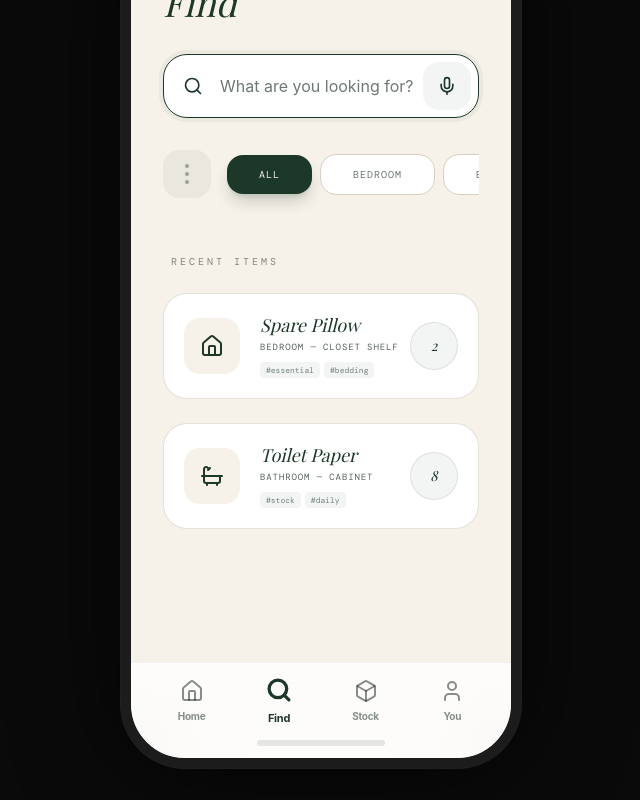
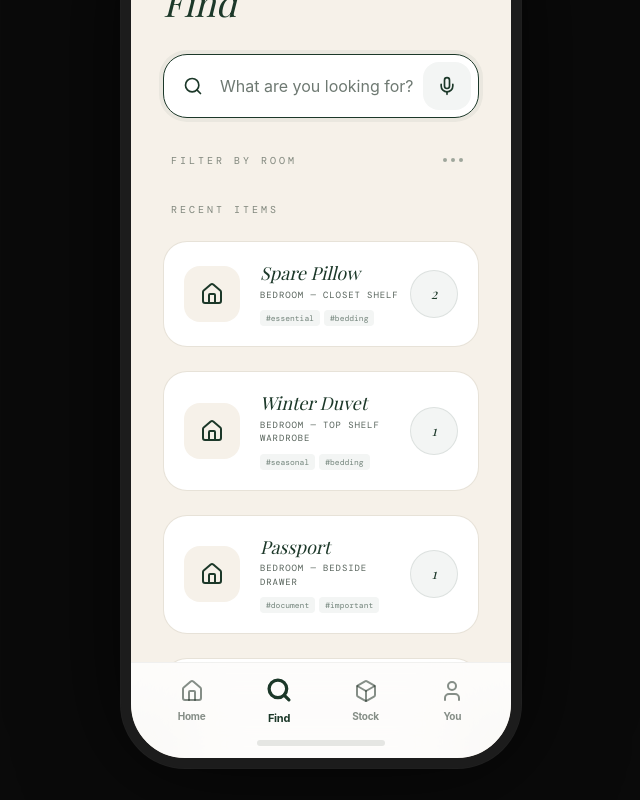
Before and after one commit to Ssamdeman/life-inventory-part2-class, a Next.js app: page /phase6 in a window 1280 px wide. Both pictures are taken after a click on the button "Find". Shown: the part 124-924 px from the top of the page, without its empty margins (319-959 px from the left). Built offline with nearby package versions, Linux system fonts and the light colour scheme; a web font is replaced by a local one.

Commit message:
add second phase of improvements

```diff
--- a/app/phase6/page.tsx
+++ b/app/phase6/page.tsx
@@ -4,26 +4,39 @@ import React, { useState, useEffect } from 'react';
 import { Home, Search, Box, User, Battery, Wifi, Signal, Mic, Plus, Minus, ChevronRight, Laptop, Bath, UtensilsCrossed, ArrowLeft, Camera, Upload, LogOut, Armchair, Monitor, Wrench } from 'lucide-react';
 
 const INITIAL_INVENTORY = [
-  {
-    id: 1,
-    name: 'Spare Pillow',
-    room: 'bedroom',
-    spot: 'closet shelf',
-    qty: 2,
-    labels: ['essential', 'bedding'],
-    createdAt: '2026-04-01T10:00:00Z',
-    updatedAt: '2026-04-01T10:00:00Z'
-  },
-  {
-    id: 2,
-    name: 'Toilet Paper',
-    room: 'bathroom',
-    spot: 'cabinet',
-    qty: 8,
-    labels: ['stock', 'daily'],
-    createdAt: '2026-04-10T14:30:00Z',
-    updatedAt: '2026-04-15T09:41:00Z'
-  }
+  // Bedroom
+  { id: 1,  name: 'Spare Pillow',        room: 'bedroom',     spot: 'closet shelf',      qty: 2,  labels: ['essential', 'bedding'],          createdAt: '2026-03-01T09:00:00Z', updatedAt: '2026-04-01T10:00:00Z' },
+  { id: 2,  name: 'Winter Duvet',        room: 'bedroom',     spot: 'top shelf wardrobe', qty: 1,  labels: ['seasonal', 'bedding'],           createdAt: '2026-01-15T11:00:00Z', updatedAt: '2026-03-20T08:00:00Z' },
+  { id: 3,  name: 'Passport',            room: 'bedroom',     spot: 'bedside drawer',    qty: 1,  labels: ['document', 'important'],         createdAt: '2025-11-10T14:00:00Z', updatedAt: '2026-02-01T09:00:00Z' },
+  { id: 4,  name: 'Phone Charger',       room: 'bedroom',     spot: 'bedside table',     qty: 2,  labels: ['electronics', 'daily'],          createdAt: '2026-02-20T10:30:00Z', updatedAt: '2026-04-10T07:45:00Z' },
+
+  // Bathroom
+  { id: 5,  name: 'Toilet Paper',        room: 'bathroom',    spot: 'under sink cabinet', qty: 12, labels: ['stock', 'daily'],               createdAt: '2026-04-10T14:30:00Z', updatedAt: '2026-04-15T09:41:00Z' },
+  { id: 6,  name: 'Shampoo',             room: 'bathroom',    spot: 'shower caddy',      qty: 2,  labels: ['hygiene', 'stock'],              createdAt: '2026-03-25T08:00:00Z', updatedAt: '2026-04-18T07:00:00Z' },
+  { id: 7,  name: 'Ibuprofen',           room: 'bathroom',    spot: 'medicine cabinet',  qty: 1,  labels: ['medicine', 'essential'],         createdAt: '2026-01-05T12:00:00Z', updatedAt: '2026-03-01T10:00:00Z' },
+  { id: 8,  name: 'Spare Towels',        room: 'bathroom',    spot: 'linen shelf',       qty: 4,  labels: ['bedding', 'essential'],          createdAt: '2026-02-14T09:00:00Z', updatedAt: '2026-04-02T11:00:00Z' },
+
+  // Kitchen
+  { id: 9,  name: 'AA Batteries',        room: 'kitchen',     spot: 'junk drawer',       qty: 8,  labels: ['electronics', 'stock'],          createdAt: '2026-03-10T15:00:00Z', updatedAt: '2026-04-05T14:00:00Z' },
+  { id: 10, name: 'Coffee Pods',         room: 'kitchen',     spot: 'pantry top shelf',  qty: 24, labels: ['daily', 'stock', 'coffee'],      createdAt: '2026-04-01T08:00:00Z', updatedAt: '2026-04-20T07:30:00Z' },
+  { id: 11, name: 'Olive Oil',           room: 'kitchen',     spot: 'pantry middle shelf', qty: 2, labels: ['cooking', 'stock'],             createdAt: '2026-03-18T10:00:00Z', updatedAt: '2026-04-12T09:00:00Z' },
+  { id: 12, name: 'Fire Extinguisher',   room: 'kitchen',     spot: 'under sink',        qty: 1,  labels: ['safety', 'essential'],           createdAt: '2025-09-01T12:00:00Z', updatedAt: '2026-01-15T10:00:00Z' },
+
+  // Living Room
+  { id: 13, name: 'TV Remote',           room: 'living room', spot: 'coffee table drawer', qty: 2, labels: ['electronics', 'daily'],         createdAt: '2026-02-01T16:00:00Z', updatedAt: '2026-04-08T20:00:00Z' },
+  { id: 14, name: 'HDMI Cable',          room: 'living room', spot: 'media console',     qty: 3,  labels: ['electronics', 'cable'],          createdAt: '2026-01-20T14:00:00Z', updatedAt: '2026-03-05T11:00:00Z' },
+  { id: 15, name: 'Throw Blanket',       room: 'living room', spot: 'sofa basket',       qty: 2,  labels: ['comfort', 'seasonal'],           createdAt: '2026-02-10T10:00:00Z', updatedAt: '2026-04-01T09:00:00Z' },
+
+  // Office
+  { id: 16, name: 'Laptop Stand',        room: 'office',      spot: 'desk surface',      qty: 1,  labels: ['electronics', 'ergonomics'],     createdAt: '2026-01-10T09:00:00Z', updatedAt: '2026-02-15T10:00:00Z' },
+  { id: 17, name: 'Printer Paper',       room: 'office',      spot: 'bottom shelf',      qty: 5,  labels: ['stock', 'office-supply'],        createdAt: '2026-03-05T11:00:00Z', updatedAt: '2026-04-10T14:00:00Z' },
+  { id: 18, name: 'External Hard Drive', room: 'office',      spot: 'desk drawer',       qty: 2,  labels: ['electronics', 'backup', 'important'], createdAt: '2025-12-01T10:00:00Z', updatedAt: '2026-02-20T09:00:00Z' },
+
+  // Garage
+  { id: 19, name: 'Power Drill',         room: 'garage',      spot: 'pegboard wall',     qty: 1,  labels: ['tools', 'power-tool'],           createdAt: '2025-10-15T12:00:00Z', updatedAt: '2026-03-01T10:00:00Z' },
+  { id: 20, name: 'Motor Oil',           room: 'garage',      spot: 'metal shelf',       qty: 3,  labels: ['automotive', 'stock'],           createdAt: '2026-02-28T09:00:00Z', updatedAt: '2026-04-14T08:00:00Z' },
+  { id: 21, name: 'Jumper Cables',       room: 'garage',      spot: 'trunk of car',      qty: 1,  labels: ['automotive', 'emergency'],       createdAt: '2025-11-20T14:00:00Z', updatedAt: '2026-01-10T09:00:00Z' },
+  { id: 22, name: 'Duct Tape',           room: 'garage',      spot: 'toolbox',           qty: 2,  labels: ['tools', 'stock'],                createdAt: '2026-03-12T10:00:00Z', updatedAt: '2026-04-03T11:00:00Z' },
 ];
 
 export default function Phase6Page() {
@@ -58,6 +71,12 @@ export default function Phase6Page() {
 
   // Camera Navigation State
   const [cameraReturnScreen, setCameraReturnScreen] = useState('home');
+
+  // Close menus when screen changes
+  useEffect(() => {
+    setIsSearchMenuOpen(false);
+    setIsStockMenuOpen(false);
+  }, [currentScreen]);
 
   // Determine if Nav should be hidden
   const isNavHidden = ['camera', 'voiceSearch', 'updateStock', 'itemDetail', 'foundSuccess'].includes(currentScreen);
@@ -385,11 +404,11 @@ export default function Phase6Page() {
                   <input
                     type="number"
                     value={quantity}
-                    onChange={(e) => setQuantity(Math.max(1, parseInt(e.target.value) || 0))}
-                    className="flex-1 text-center font-serif italic text-3xl text-[#1C3829] bg-transparent border-none focus:outline-none w-full"
+                    onChange={(e) => setQuantity(Math.min(99, Math.max(1, parseInt(e.target.value) || 1)))}
+                    className="flex-1 min-w-0 text-center font-serif italic text-2xl text-[#1C3829] bg-transparent border-none focus:outline-none"
                   />
                   <button
-                    onClick={() => setQuantity(quantity + 1)}
+                    onClick={() => setQuantity(Math.min(99, quantity + 1))}
                     className="w-12 h-12 rounded-xl bg-[#F6F1E9] flex items-center justify-center text-[#1C3829] active:scale-90 transition-all flex-shrink-0"
                   >
                     <Plus className="w-5 h-5" />
@@ -444,12 +463,15 @@ export default function Phase6Page() {
               </button>
             </div>
 
-            {/* Filter Chips & Menu */}
-            <div className="flex items-center gap-2 mb-10 overflow-x-auto pb-4 no-scrollbar">
-              <div className="relative flex-shrink-0 mr-2">
+            {/* Filter Menu */}
+            <div className="flex justify-between items-center px-2 mb-8">
+              <h2 className="text-[10px] font-mono uppercase tracking-[0.3em] text-[#0E1F14]/50">
+                {activeFilter === 'All' ? 'Filter by Room' : activeFilter}
+              </h2>
+              <div className="relative">
                 <button
                   onClick={() => setIsSearchMenuOpen(!isSearchMenuOpen)}
-                  className="w-12 h-12 rounded-2xl bg-[#1C3829]/5 flex flex-col items-center justify-center gap-1 hover:bg-[#1C3829]/10 transition-all cursor-pointer"
+                  className="flex gap-1 p-2 hover:bg-[#1C3829]/5 rounded-lg transition-colors cursor-pointer"
                 >
                   <div className="w-1 h-1 rounded-full bg-[#1C3829]/40" />
                   <div className="w-1 h-1 rounded-full bg-[#1C3829]/40" />
@@ -457,7 +479,7 @@ export default function Phase6Page() {
                 </button>
 
                 {isSearchMenuOpen && (
-                  <div className="absolute left-0 top-full mt-2 w-48 bg-white border border-[#D8CFBE] rounded-2xl shadow-xl z-50 overflow-hidden animate-in fade-in zoom-in-95 duration-200">
+                  <div className="absolute right-0 top-full mt-2 w-48 bg-white border border-[#D8CFBE] rounded-2xl shadow-xl z-50 overflow-hidden animate-in fade-in zoom-in-95 duration-200">
                     <div className="p-2 bg-[#F6F1E9]/30 border-b border-[#D8CFBE]/30 text-[8px] font-mono uppercase tracking-widest text-[#0E1F14]/70 px-4 py-2">
                       Filter by Room
                     </div>
@@ -478,20 +500,6 @@ export default function Phase6Page() {
                   </div>
                 )}
               </div>
-
-              {['All', 'Bedroom', 'Bathroom', 'Kitchen', 'Living Room', 'Office', 'Garage'].map((filter) => (
-                <button
-                  key={filter}
-                  onClick={() => setActiveFilter(filter)}
-                  className={`px-8 py-3 rounded-2xl text-[10px] font-mono uppercase tracking-widest transition-all whitespace-nowrap ${
-                    activeFilter === filter
-                      ? 'bg-[#1C3829] text-[#F6F1E9] shadow-lg shadow-[#1C3829]/20'
-                      : 'bg-white border border-[#D8CFBE] text-[#0E1F14]/60 hover:border-[#1C3829]/30'
-                  }`}
-                >
-                  {filter}
-                </button>
-              ))}
             </div>
 
             {/* Results Area */}
@@ -776,11 +784,11 @@ export default function Phase6Page() {
                   <input
                     type="number"
                     value={tempQty}
-                    onChange={(e) => setTempQty(Math.max(0, parseInt(e.target.value) || 0))}
-                    className="text-7xl font-serif italic text-[#1C3829] w-32 text-center bg-transparent border-none focus:outline-none"
+                    onChange={(e) => setTempQty(Math.min(99, Math.max(0, parseInt(e.target.value) || 0)))}
+                    className="flex-1 min-w-0 text-center font-serif italic text-4xl text-[#1C3829] bg-transparent border-none focus:outline-none"
                   />
                   <button
-                    onClick={() => setTempQty(tempQty + 1)}
+                    onClick={() => setTempQty(Math.min(99, tempQty + 1))}
                     className="w-16 h-16 rounded-2xl bg-[#F6F1E9] flex items-center justify-center text-[#1C3829] active:scale-90 transition-all shadow-sm flex-shrink-0"
                   >
                     <Plus className="w-8 h-8" />
```
